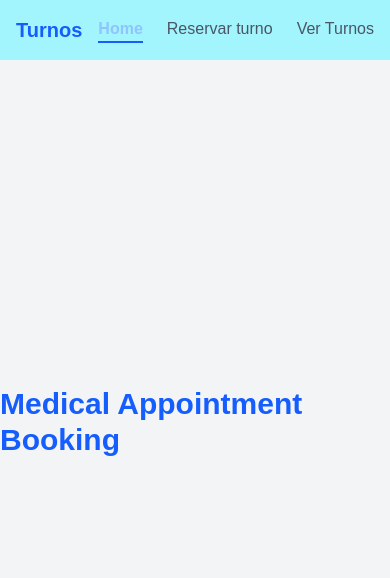
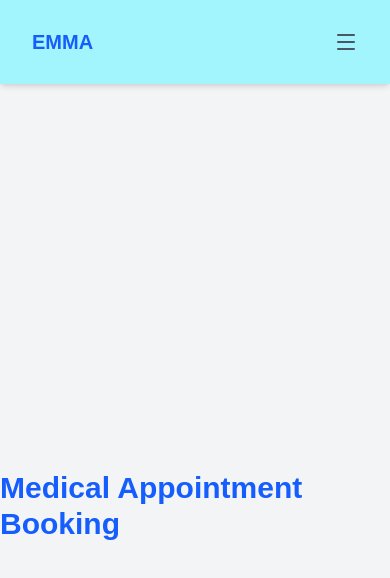
Before and after one commit to RodoGaspar/Medical-Booking-frontend, a Next.js app: page / in a window 390 px wide. Shown: the top 578 px of the page. Built offline with nearby package versions, Linux system fonts and the light colour scheme.

Commit message:
Responsive menu

```diff
--- a/package.json
+++ b/package.json
@@ -11,6 +11,7 @@
   "dependencies": {
     "@hookform/resolvers": "^5.2.2",
     "axios": "^1.13.1",
+    "lucide-react": "^0.553.0",
     "next": "16.0.1",
     "react": "19.2.0",
     "react-dom": "19.2.0",
--- a/src/components/Navbar.tsx
+++ b/src/components/Navbar.tsx
@@ -2,9 +2,12 @@
 
 import Link from "next/link";
 import { usePathname } from "next/navigation";
+import { Menu, X } from "lucide-react";
+import { useState } from "react";
 
 export default function Navbar() {
     const pathname = usePathname();
+    const [ isOpen, setIsOpen ] = useState(false);
 
     const navItems = [
         { href: "/", label: "Home"},
@@ -13,12 +16,13 @@ export default function Navbar() {
     ];
 
     return (
-        <nav className="bg-cyan-200 text-white p-4 shadow-wd fixed top-0 w-full z-10">
-            <div className="max-w-5xl mx-auto flex justify-between items-center">
+        <nav className="bg-cyan-200 text-white p-4 shadow-md mb- fixed top-0 sticky z-50">
+            <div className="max-w-6xl mx-auto px-4 py-3 flex justify-between items-center">
+
                 <Link href="/" className=" text-xl font-bold text-blue-600">
-                    Turnos
+                    EMMA
                 </Link>
-                <div className="flex gap-6">
+                <div className="hidden sm:flex gap-6">
                     {navItems.map((item) => {
                         const isActive = pathname === item.href;
                         return (
@@ -36,7 +40,32 @@ export default function Navbar() {
                         );
                     })}
                 </div>
+                {/* Mobile Menu Button */}
+                <button className="sm:hidden text-gray-600 hover:text-blue-600"
+                    onClick={() => setIsOpen(!isOpen)}
+                >
+                    {isOpen ? <X size={24}/> : <Menu size={24}/> }
+                </button>
             </div>
+            {/* Mobile Nav Dropdown */}
+            {isOpen &&(
+                <div className="sm:hidden bg-white border-t border-gray-200">
+                    {navItems.map((item) => {
+                        const isActive = pathname === item.href;
+                        return (
+                            <Link
+                                key={item.href}
+                                href={item.href}
+                                onClick={() => setIsOpen(false)}
+                                className={`block px-4 py-3 transition-colors ${isActive ? "text-blue-600 font-semibold bg-blue-50" : "text-gray-700 hover:bg-gray-100"
+                                }`}
+                            >
+                                {item.label}
+                            </Link>
+                        )
+                    })}
+                </div>
+            )}
         </nav>
     );
 }
```
Also changed, not shown: 1 other file (tests, documents, lock files or other folders).
